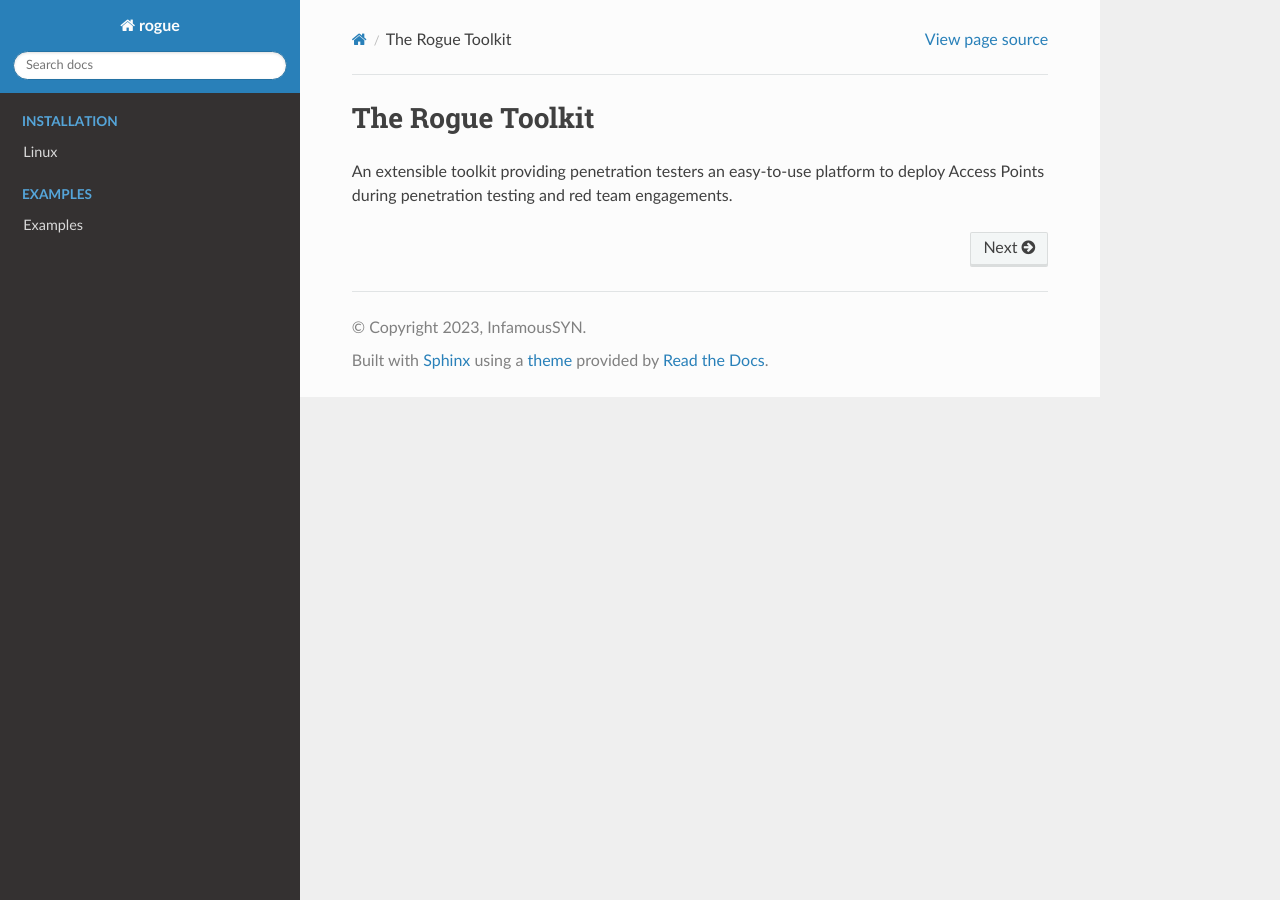
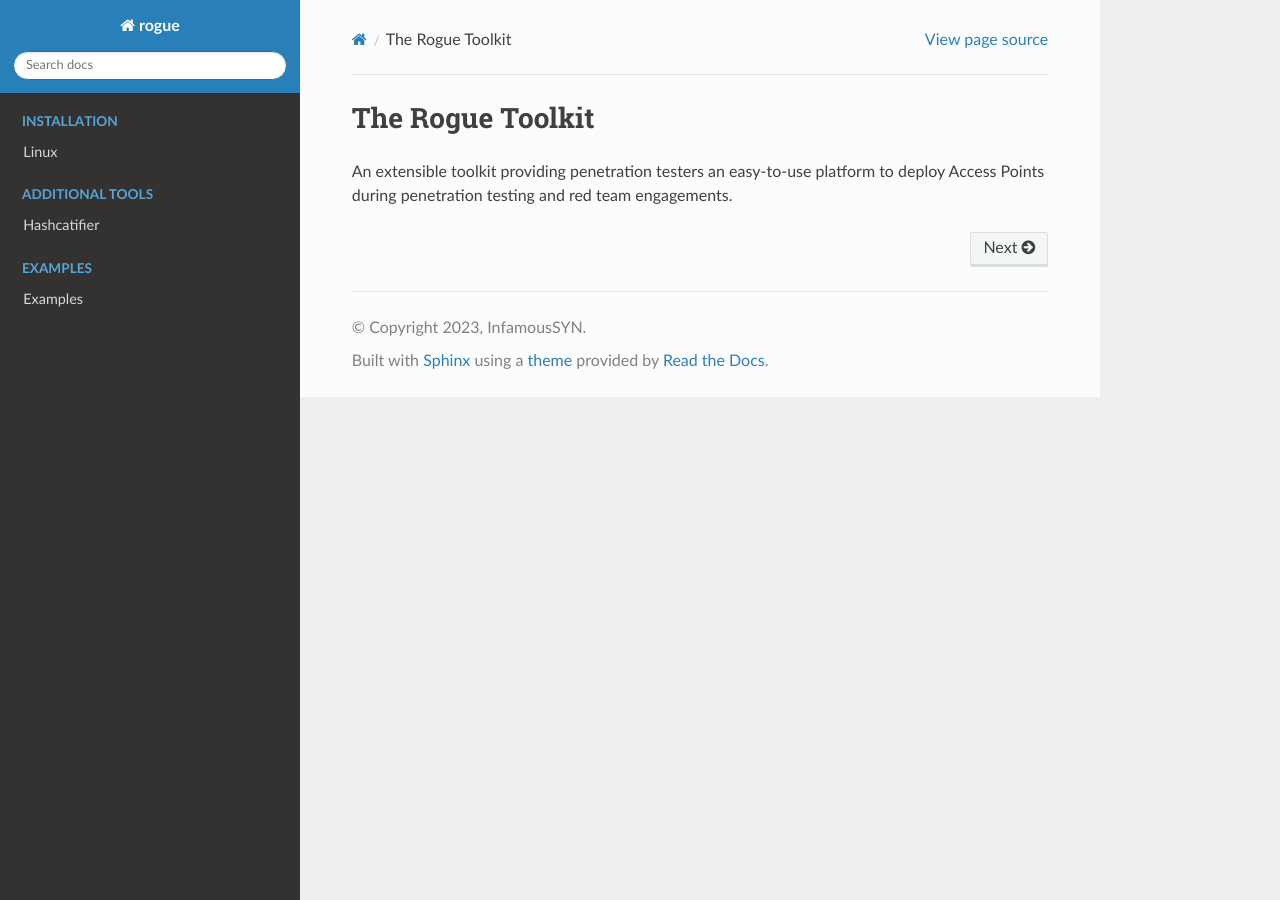
Before and after one commit to InfamousSYN/rogue, a Sphinx documentation site: the page built from docs/index.rst, in a window 1280 px wide. Built offline with Sphinx 7.4.7 and the Read the Docs theme 2.0.0, drawn with Linux system fonts in a browser that asks for light colours.

Commit message:
updating page

```diff
--- a/docs/Installation/index.rst
+++ b/docs/Additional Tools/hashcatifier.rst
@@ -1,2 +1,2 @@
-Installation
+Hashcatifier
 =======================================
--- a/docs/index.rst
+++ b/docs/index.rst
@@ -13,6 +13,14 @@ An extensible toolkit providing penetration testers an easy-to-use platform to d
 .. toctree::
    :maxdepth: 2
    :hidden:
+   :caption: Additional Tools
+
+   Additional Tools/hashcatifier
+
+
+.. toctree::
+   :maxdepth: 2
+   :hidden:
    :caption: Examples
 
    Examples/index
```
